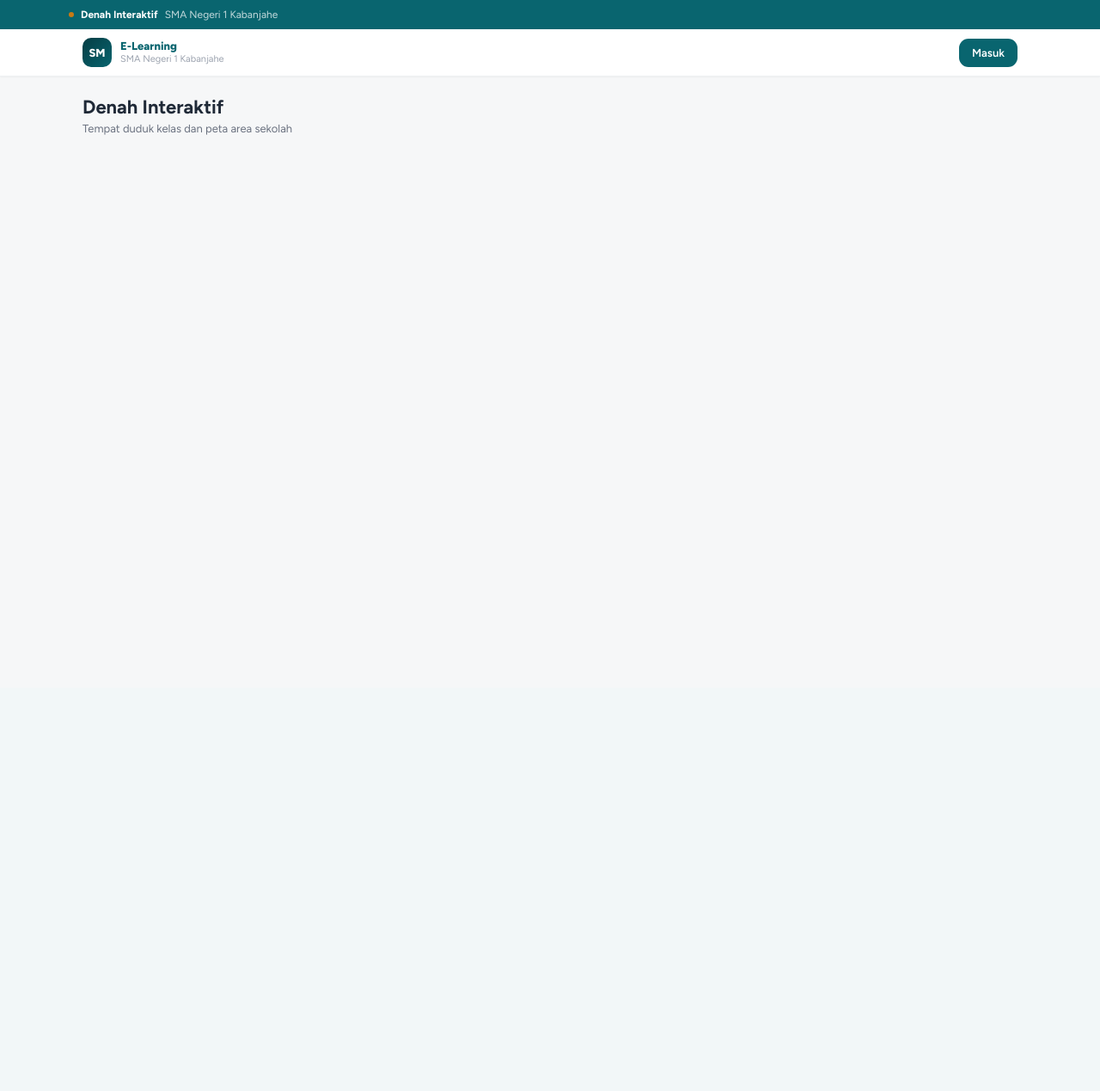
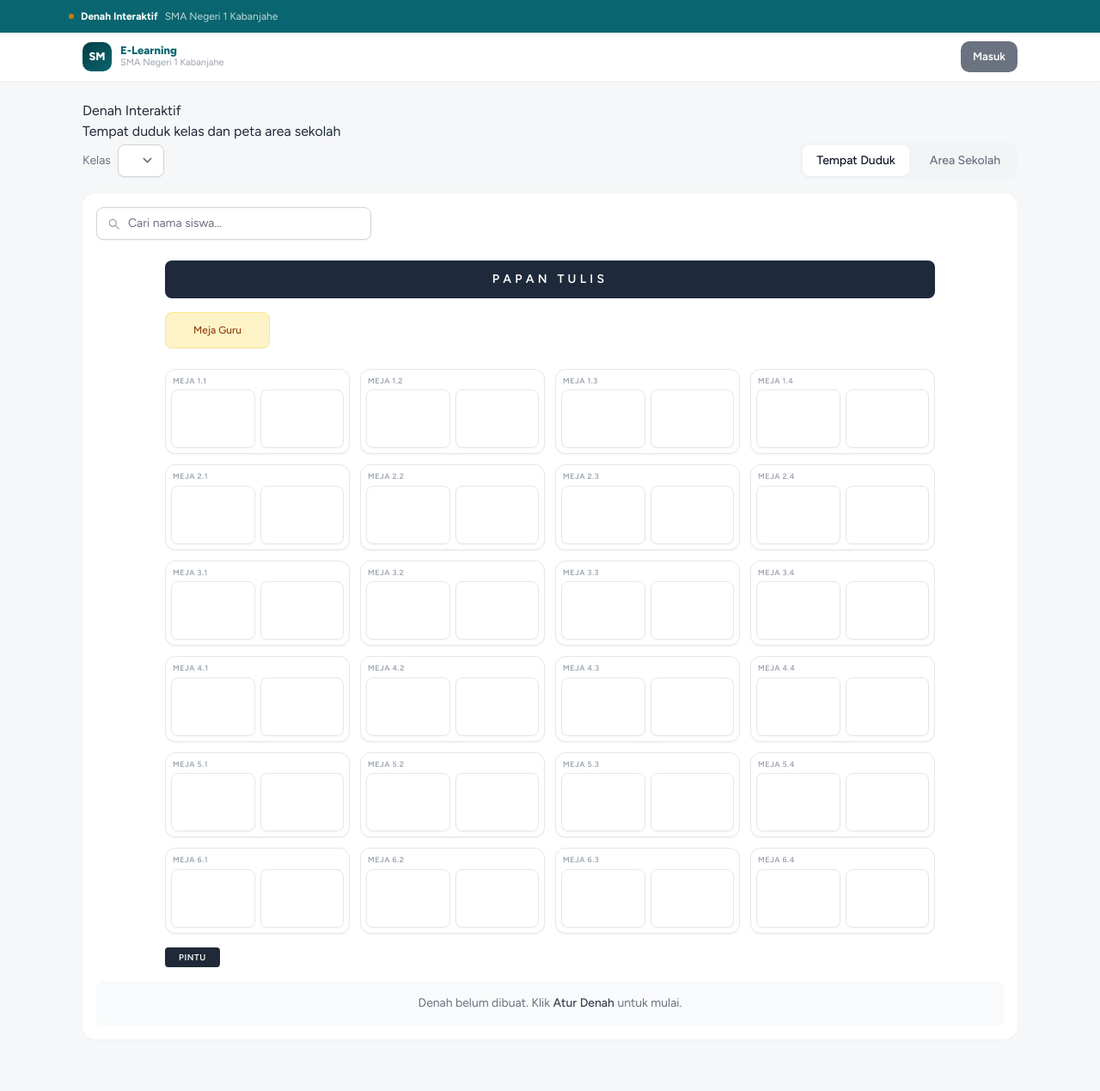
Before and after one commit to raymondsmt2710-cell/MSBD_25, a Laravel app: template resources/views/denah/index.blade.php in a window 1280 px wide. Shown: the whole page at 86% size. Before the commit the page ends 157 px from the top, so only its background shows below. Run offline with Laravel 12, Linux system fonts and the light colour scheme; the template is opened without the code that fills it, so the values that code supplies are empty; style sheets or scripts are compiled from the project's sources; parts of the project's set-up code (start-up, migrations or seed data) failed here and were passed over.

Commit message:
fix(layout): muat @vite dan serahkan styling ke Tailwind

```diff
--- a/resources/views/components/app-layout.blade.php
+++ b/resources/views/components/app-layout.blade.php
@@ -45,12 +45,16 @@
     <meta name="csrf-token" content="{{ csrf_token() }}">
     <title>{{ $judul ? $judul.' — ' : '' }}E-Learning SMAN 1 Kabanjahe</title>
 
+    {{-- Alpine.js + modul halaman (kasPage, denahPage). Tanpa ini seluruh isi
+         yang memakai x-data/x-cloak tidak akan pernah tampil. --}}
+    @vite(['resources/css/app.css', 'resources/js/app.js'])
+
     <link rel="preconnect" href="https://fonts.bunny.net">
     <link href="https://fonts.bunny.net/css?family=figtree:400,500,600,700,800&display=swap" rel="stylesheet">
     <style>
-        *{box-sizing:border-box}
+        /* Hanya kerangka layout. Styling isi halaman diserahkan ke Tailwind
+           (app.css) supaya view Kas & Denah tampil sesuai kelas utilitasnya. */
         body{margin:0;font-family:Figtree,system-ui,-apple-system,sans-serif;background:#f6f7f8;color:#1f2937}
-        a{color:inherit;text-decoration:none}
         .topbar{background:#09656F;color:#fff;padding:10px 16px;font-size:12px}
         .topbar-inner{max-width:1120px;margin:0 auto;display:flex;align-items:center;gap:8px;flex-wrap:wrap}
         .dot{width:6px;height:6px;border-radius:999px;background:#C97A14;display:inline-block}
@@ -61,62 +65,16 @@
         .brand .nama{font-size:13px;font-weight:800;color:#09656F;line-height:1.1}
         .brand .sub{font-size:11px;color:#9ca3af;line-height:1.2}
         .nav-links{display:flex;align-items:center;gap:2px;flex-wrap:wrap}
-        .nav-links a{padding:7px 11px;border-radius:10px;font-size:13px;font-weight:500;color:#4b5563}
+        .nav-links a{padding:7px 11px;border-radius:10px;font-size:13px;font-weight:500;color:#4b5563;text-decoration:none}
         .nav-links a:hover{background:#f3f4f6;color:#09656F}
         .nav-links a.aktif{background:rgba(9,101,111,.06);color:#09656F}
         .nav-aksi{display:flex;align-items:center;gap:8px}
-        main{max-width:1120px;margin:0 auto;padding:22px 16px 60px}
-        h1{font-size:22px;margin:0 0 4px}
-        .subjudul{font-size:13px;color:#6b7280;margin:0 0 18px}
-        .kartu{background:#fff;border:1px solid #eef0f2;border-radius:16px;padding:18px;box-shadow:0 1px 3px rgba(16,24,40,.05);margin-bottom:16px}
-        .kartu h2,.kartu h3{margin:0 0 12px;font-size:15px}
-        .ok{background:#dcfce7;color:#166534;padding:11px 14px;border-radius:12px;margin-bottom:14px;font-size:13px}
-        .err{background:#fee2e2;color:#991b1b;padding:11px 14px;border-radius:12px;margin-bottom:14px;font-size:13px}
-        .btn{display:inline-flex;align-items:center;gap:6px;background:#09656F;color:#fff;border:0;border-radius:11px;padding:9px 15px;cursor:pointer;font-size:13px;font-weight:600;font-family:inherit}
-        .btn:hover{background:#07535C}
-        .btn.oranye{background:#C97A14}.btn.oranye:hover{background:#a86410}
-        .btn.merah{background:#b91c1c}.btn.merah:hover{background:#991b1b}
-        .btn.abu{background:#6b7280}.btn.abu:hover{background:#4b5563}
-        .btn.garis{background:#fff;color:#09656F;border:1px solid rgba(9,101,111,.25)}
-        .btn.garis:hover{background:rgba(9,101,111,.05)}
-        .btn:disabled{opacity:.5;cursor:not-allowed}
-        table{width:100%;border-collapse:collapse}
-        th,td{padding:10px 8px;border-bottom:1px solid #f1f2f4;text-align:left;font-size:13px;vertical-align:middle}
-        th{font-size:11px;text-transform:uppercase;letter-spacing:.06em;color:#9ca3af;font-weight:700}
-        input,select,textarea{padding:9px 11px;border:1px solid #dfe2e6;border-radius:10px;font-size:13px;font-family:inherit;width:100%;background:#fff}
-        input:focus,select:focus,textarea:focus{outline:none;border-color:#09656F;box-shadow:0 0 0 3px rgba(9,101,111,.12)}
-        label{display:block;font-size:12px;font-weight:600;color:#374151;margin-bottom:5px}
-        .badge{display:inline-block;padding:3px 9px;border-radius:999px;font-size:11px;font-weight:700}
-        .badge.berlangsung{background:#dcfce7;color:#166534}
-        .badge.selesai{background:#dbeafe;color:#1e40af}
-        .badge.draf{background:#e5e7eb;color:#374151}
-        .grid{display:grid;gap:14px;align-items:start}
-        .grid-3{grid-template-columns:repeat(auto-fill,minmax(240px,1fr))}
-        .grid-2{grid-template-columns:repeat(auto-fit,minmax(260px,1fr))}
-        .kosong{text-align:center;padding:34px 16px;color:#9ca3af;font-size:13px}
-        .pill{display:inline-flex;align-items:center;gap:5px;background:#f3f4f6;border-radius:999px;padding:4px 10px;font-size:11px;color:#4b5563;font-weight:600}
-        .kecil{font-size:11px;color:#9ca3af}
-        .bar{height:9px;background:#eef0f2;border-radius:999px;overflow:hidden}
-        .bar span{display:block;height:100%;background:linear-gradient(90deg,#09656F,#0d8b96);border-radius:999px}
-        .modal-latar{position:fixed;inset:0;background:rgba(15,23,42,.55);display:none;align-items:center;justify-content:center;padding:16px;z-index:100}
-        .modal-latar.buka{display:flex}
-        .modal{background:#fff;border-radius:18px;max-width:460px;width:100%;padding:22px;box-shadow:0 24px 60px rgba(15,23,42,.35);max-height:90vh;overflow:auto}
-        .modal h3{margin:0 0 8px;font-size:16px}
-        .modal-aksi{display:flex;gap:9px;justify-content:flex-end}
-        .paginasi{margin-top:14px}
-        .paginasi nav{display:flex;gap:4px;flex-wrap:wrap}
-        .paginasi a,.paginasi span{padding:6px 10px;border-radius:8px;font-size:12px;border:1px solid #e5e7eb;color:#4b5563;background:#fff}
-        .paginasi span[aria-current]{background:#09656F;color:#fff;border-color:#09656F}
-        .aksi-baris{display:flex;gap:6px;flex-wrap:wrap}
-        .aksi-baris form{display:inline}
-        .stat{display:flex;flex-direction:column;gap:2px}
-        .stat .angka{font-size:20px;font-weight:800;color:#09656F;line-height:1.1}
-        .stat .label{font-size:10px;text-transform:uppercase;letter-spacing:.08em;color:#9ca3af;font-weight:700}
-        [x-cloak]{display:none !important}
+        .nav-aksi .pill{display:inline-flex;align-items:center;gap:5px;background:#f3f4f6;border-radius:999px;padding:4px 10px;font-size:11px;color:#4b5563;font-weight:600}
+        .nav-aksi .btn-keluar{background:#6b7280;color:#fff;border:0;border-radius:10px;padding:8px 14px;cursor:pointer;font-size:13px;font-weight:600;font-family:inherit}
+        .nav-aksi .btn-keluar:hover{background:#4b5563}
+        .isi-layout{max-width:1120px;margin:0 auto;padding:22px 16px 60px}
         @media(max-width:640px){
             .nav-links{display:none}
-            h1{font-size:19px}
-            th,td{padding:8px 6px;font-size:12px}
         }
     </style>
 </head>
@@ -153,20 +111,20 @@
                 <span class="pill">{{ $pengguna->username }} · {{ $peran }}</span>
                 <form method="POST" action="{{ route('logout') }}">
                     @csrf
-                    <button class="btn abu" type="submit">Keluar</button>
+                    <button class="btn-keluar" type="submit">Keluar</button>
                 </form>
             @else
-                <a class="btn" href="{{ route('login') }}">Masuk</a>
+                <a class="btn-keluar" href="{{ route('login') }}">Masuk</a>
             @endauth
         </div>
     </div>
 </header>
 
-<main>
-    @if (session('success'))<div class="ok">{{ session('success') }}</div>@endif
-    @if (session('error'))<div class="err">{{ session('error') }}</div>@endif
+<main class="isi-layout">
+    @if (session('success'))<div class="rounded-xl bg-emerald-50 px-4 py-3 text-sm text-emerald-800">{{ session('success') }}</div>@endif
+    @if (session('error'))<div class="rounded-xl bg-rose-50 px-4 py-3 text-sm text-rose-800">{{ session('error') }}</div>@endif
     @if ($errors->any())
-        <div class="err">
+        <div class="rounded-xl bg-rose-50 px-4 py-3 text-sm text-rose-800">
             @foreach ($errors->all() as $pesan)
                 <div>{{ $pesan }}</div>
             @endforeach
```
